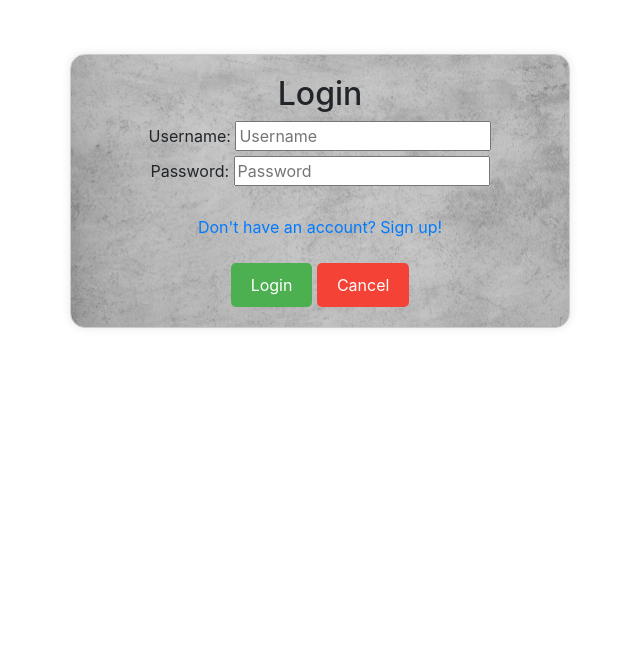
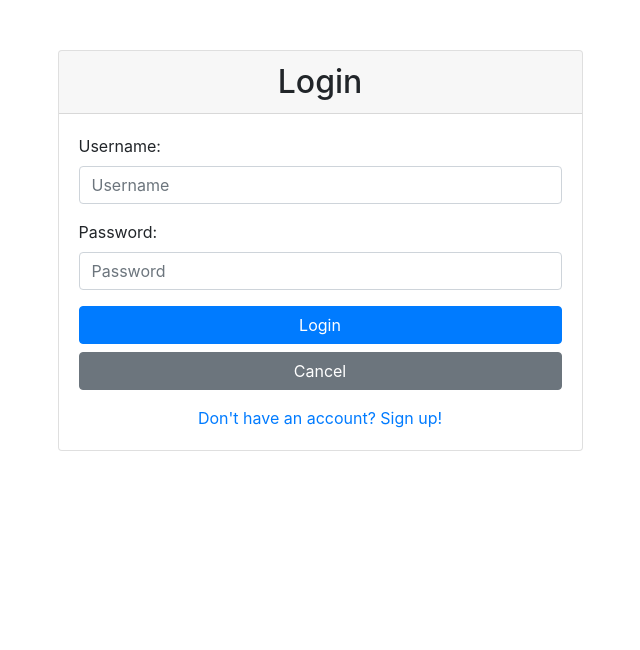
Before and after one commit to jeafonso/diam, a Django app: page /fitness/login in a window 1280 px wide. Shown: the part 700-1350 px from the top of the page, without its empty margins (320-960 px from the left). Run offline with Django 5.2, Linux system fonts and the light colour scheme; some libraries are stand-ins or nearby versions.

Commit message:
feat: login page adjustments

```diff
--- a/fitness/templates/fitness/pagina_login.html
+++ b/fitness/templates/fitness/pagina_login.html
@@ -12,24 +12,38 @@
 {% endblock %}
 
 {% block content %}
-<div class="form-container">
-    <h2>Login</h2>
-    {% if error_message %}
-    <p><strong>{{ error_message }}</strong></p>
-    {% endif %}
-    <form action="{% url 'fitness:login_users' %}" method="post">
-        {% csrf_token %}
-        <label for="username">Username:</label>
-        <input type="text" id="username" name="username" value="{{ entered_username }}" placeholder="Username" required><br>
+<div class="container">
+    <div class="row justify-content-center">
+        <div class="col-md-6">
+            <div class="card">
+                <h2 class="card-header text-center">Login</h2>
+                {% if error_message %}
+                <p class="text-danger text-center"><strong>{{ error_message }}</strong></p>
+                {% endif %}
+                <div class="card-body">
+                    <form action="{% url 'fitness:login_users' %}" method="post">
+                        {% csrf_token %}
+                        <div class="mb-3">
+                            <label for="username" class="form-label">Username:</label>
+                            <input type="text" id="username" name="username" value="{{ entered_username }}" class="form-control" placeholder="Username" required>
+                        </div>
 
-        <label for="password">Password:</label>
-        <input type="password" id="password" name="password" value="{{ entered_password }}" placeholder="Password" required>
-        <br><br>
-        <a href="{% url 'fitness:register_users' %}">Don't have an account? Sign up!</a>
-        <br><br>
-        <button type="submit" class="confirm-button">Login</button>
-        <a href="{% url 'fitness:index' %}"><button type="button" class="cancel-button">Cancel</button></a>
-    </form>
+                        <div class="mb-3">
+                            <label for="password" class="form-label">Password:</label>
+                            <input type="password" id="password" name="password" value="{{ entered_password }}" class="form-control" placeholder="Password" required>
+                        </div>
+
+                        <div class="d-grid gap-2">
+                            <button type="submit" class="btn btn-primary">Login</button>
+                            <a href="{% url 'fitness:index' %}" class="btn btn-secondary">Cancel</a>
+                        </div>
+                    </form>
+                    <div class="text-center mt-3">
+                        <a href="{% url 'fitness:register_users' %}" class="text-decoration-none">Don't have an account? Sign up!</a>
+                    </div>
+                </div>
+            </div>
+        </div>
+    </div>
 </div>
-<br><br>
 {% endblock %}
```
